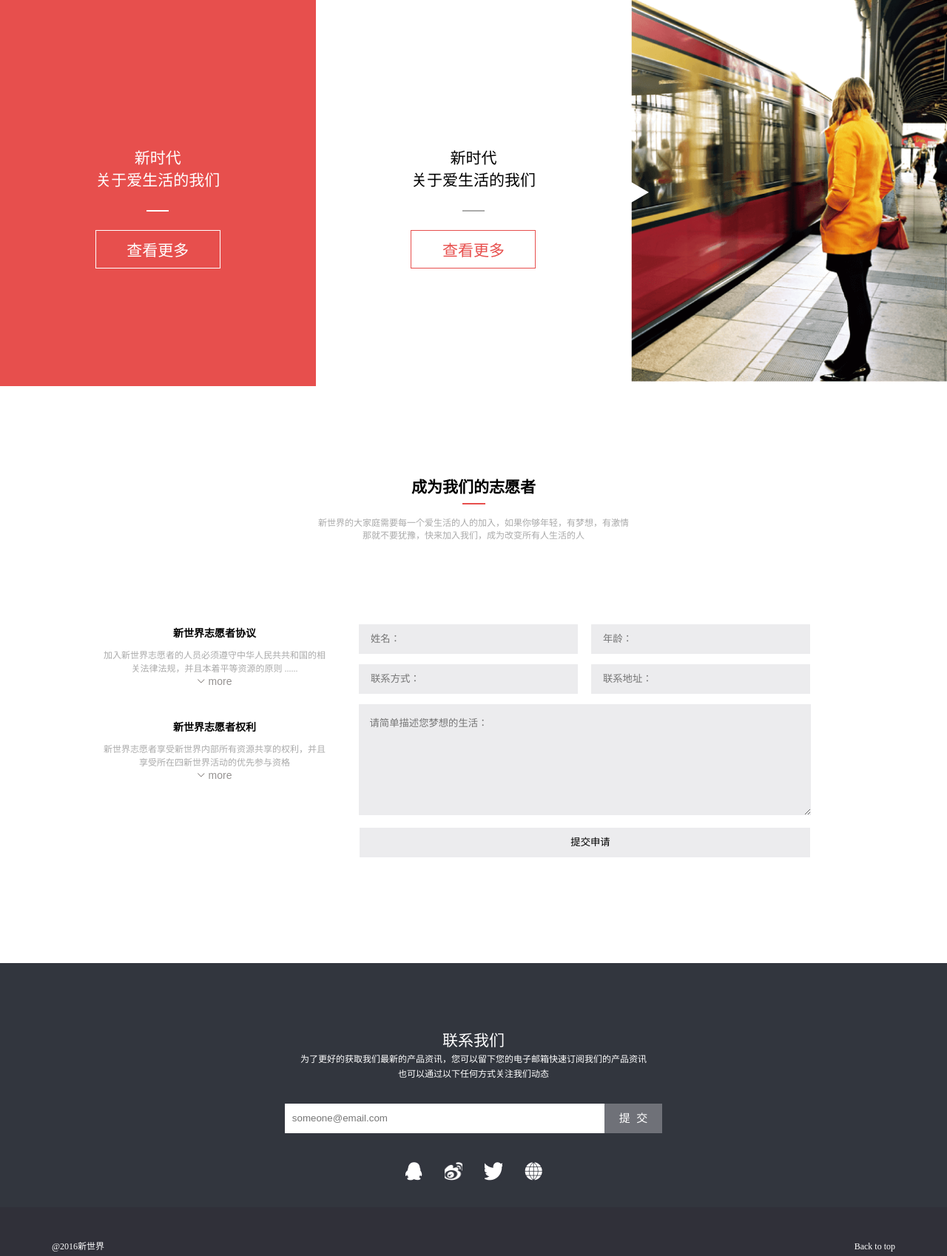
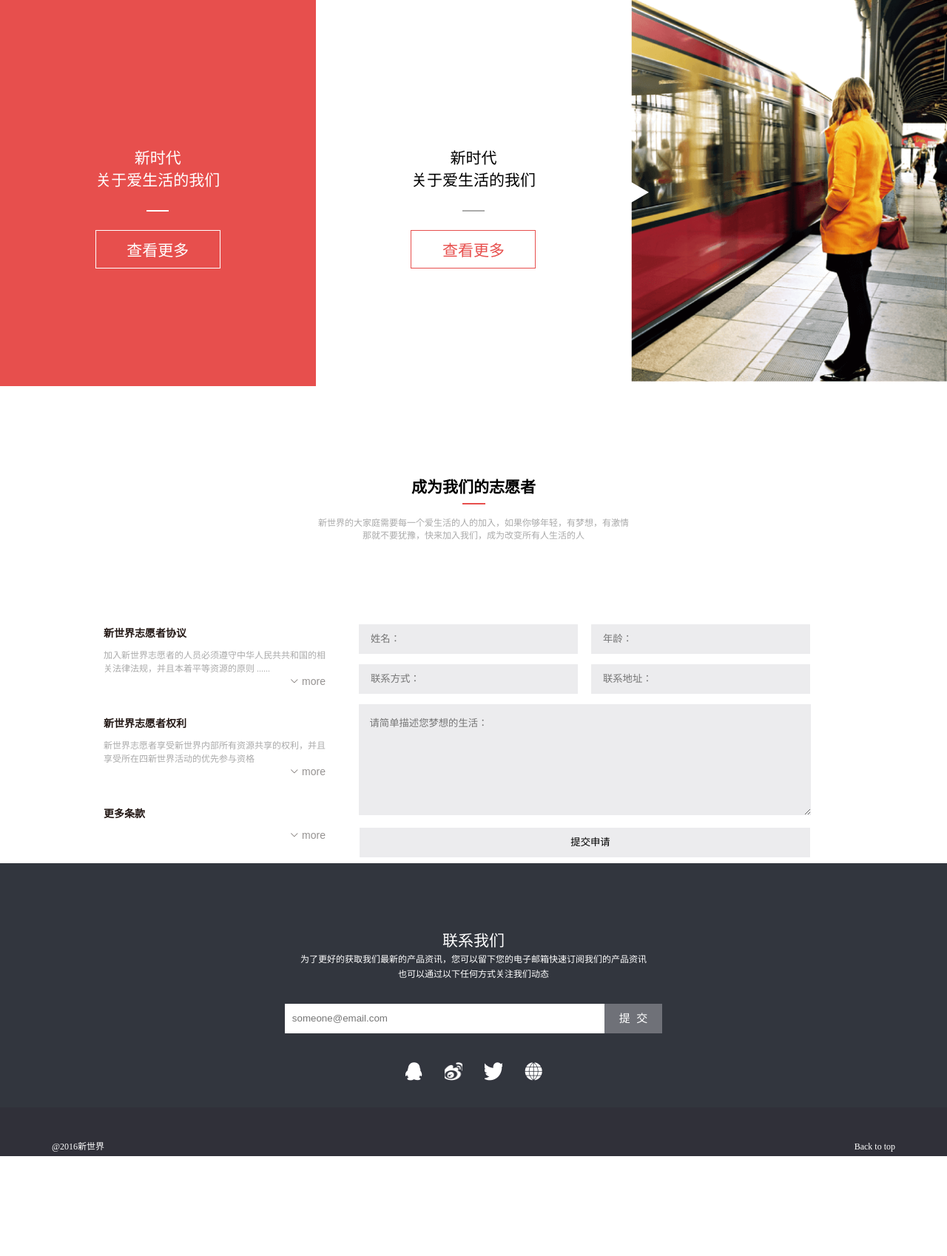
Before and after one commit to Mrdaigithub/Mrdaigithub.github.io, a PHP site: page / in a window 1280 px wide. Shown: the part 3017-4715 px from the top of the page at 74% size. After the commit the page ends 4580 px from the top, so only its background shows below. Run offline with PHP 8.4, Linux system fonts and the light colour scheme.

Commit message:
commplete task7

```diff
--- a/2016ife/htmlCss/task7/css/style.css
+++ b/2016ife/htmlCss/task7/css/style.css
@@ -327,60 +328,61 @@ main .more .bottom-section {
       border-bottom: 14px solid transparent;
       border-left: 24px solid #FFFFFF; }
 
-main .join-us .top-section {
+main .join-us > .top-section {
   padding-top: 120px; }
-  main .join-us .top-section h2 {
+  main .join-us > .top-section h2 {
     font-size: 21px;
     font-family: SimHei; }
-  main .join-us .top-section div {
+  main .join-us > .top-section div {
     width: 31px;
     height: 2px;
     background-color: #e74f4d;
     margin: 8px auto 15px auto; }
-  main .join-us .top-section p {
+  main .join-us > .top-section p {
     font-size: 12px;
     color: #aaaaaa; }
 
-main .join-us .bottom-section {
+main .join-us > .bottom-section {
   width: 1000px;
   margin: 0 auto;
   overflow: hidden;
   margin-top: 106px; }
-  main .join-us .bottom-section .pull-left {
+  main .join-us > .bottom-section .pull-left {
     width: 300px;
     overflow: hidden; }
-    main .join-us .bottom-section .pull-left h3 {
+    main .join-us > .bottom-section .pull-left > .text-left {
+      margin-bottom: 30px; }
+      main .join-us > .bottom-section .pull-left > .text-left h3 {
         font-size: 14px;
         line-height: 40px;
-      font-family: SimHei; }
-    main .join-us .bottom-section .pull-left p {
+        font-family: SimHei;
+        color: #231815; }
+      main .join-us > .bottom-section .pull-left > .text-left p {
         font-size: 12px;
         line-height: 18px;
         font-family: SimSun;
         color: #aaaaaa; }
-    main .join-us .bottom-section .pull-left a {
-      display: inline-block;
+      main .join-us > .bottom-section .pull-left > .text-left a {
         padding-left: 15px;
         color: #959291;
-      background: url("../img/task_1_7_1_04.png") no-repeat 0 center;
-      margin-bottom: 35px; }
-  main .join-us .bottom-section div:last-child {
+        background: url("../img/task_1_7_1_04.png") no-repeat 0 center; }
+  main .join-us > .bottom-section > div:last-child {
     margin-left: 300px; }
-    main .join-us .bottom-section div:last-child input, main .join-us .bottom-section div:last-child textarea {
+    main .join-us > .bottom-section > div:last-child input, main .join-us > .bottom-section > div:last-child textarea {
       background-color: #ececee; }
-    main .join-us .bottom-section div:last-child input {
+    main .join-us > .bottom-section > div:last-child input {
       width: 40%;
       padding-left: 16px;
       line-height: 40px;
       margin: 7px; }
-    main .join-us .bottom-section div:last-child textarea {
+    main .join-us > .bottom-section > div:last-child textarea {
       width: 83%;
       margin: 7px 0;
       height: 120px;
       border: none;
       outline: none;
       padding: 15px; }
-    main .join-us .bottom-section div:last-child input:last-child {
+    main .join-us > .bottom-section > div:last-child input:last-child {
       width: 87%; }
 
 footer {
--- a/2016ife/htmlCss/task7/gulpfile.js
+++ b/2016ife/htmlCss/task7/gulpfile.js
@@ -3,7 +3,7 @@ var gulp = require('gulp'),
     sass = require('gulp-sass'),
     browserSync = require('browser-sync').create();
     //babel = require('gulp-babel'),
-    reload      = browserSync.reload;
+    reload      = browserSync.reloa;
     //uglify = require('gulp-uglify'),
     //uglifycss = require('gulp-uglifycss'),
     //concat = require('gulp-concat'),
--- a/2016ife/htmlCss/task7/index.html
+++ b/2016ife/htmlCss/task7/index.html
@@ -135,19 +135,19 @@
         </div>
         <div class="bottom-section">
             <div class="pull-left">
-                <div>
+                <div class="text-left">
                     <h3>新世界志愿者协议</h3>
                     <p>加入新世界志愿者的人员必须遵守中华人民共共和国的相关法律法规，并且本着平等资源的原则 ......</p>
-                    <a href="javascript:;" class="text-right">more</a>
+                    <div class="text-right"><a href="javascript:;" class="text-right">more</a></div>
                 </div>
-                <div>
+                <div class="text-left">
                     <h3>新世界志愿者权利</h3>
                     <p>新世界志愿者享受新世界内部所有资源共享的权利，并且享受所在四新世界活动的优先参与资格</p>
-                    <a href="javascript:;">more</a>
+                    <div class="text-right"><a href="javascript:;">more</a></div>
                 </div>
-                <div>
+                <div class="text-left">
                     <h3>更多条款</h3>
-                    <a href="javascript:;">more</a>
+                    <div class="text-right"><a href="javascript:;">more</a></div>
                 </div>
             </div>
             <div>
--- a/2016ife/htmlCss/task7/style.scss
+++ b/2016ife/htmlCss/task7/style.scss
@@ -439,7 +450,7 @@ main{
         color: #aaaaaa;
       }
     }
-    .bottom-section{
+    &>.bottom-section{
       width: 1000px;
       margin: 0 auto;
       overflow: hidden;
@@ -447,10 +458,13 @@ main{
       .pull-left{
         width: 300px;
         overflow: hidden;
+        &>.text-left{
+          margin-bottom: 30px;
           h3{
             font-size: 14px;
             line-height: 40px;
             font-family: SimHei;
+            color:#231815;
           }
           p{
             font-size: 12px;
@@ -459,14 +473,13 @@ main{
             color: #aaaaaa;
           }
           a{
-          display: inline-block;
             padding-left: 15px;
             color: #959291;
             background: url("../img/task_1_7_1_04.png")no-repeat 0 center;
-          margin-bottom: 35px;
           }
         }
-      div:last-child{
+      }
+      &>div:last-child{
         margin-left: 300px;
         input,textarea{
           background-color: #ececee;
```
Also changed, not shown: other parts of 2016ife/htmlCss/task7/css/style.css (+18 -17 lines), other parts of 2016ife/htmlCss/task7/style.scss (+26 -15 lines). Lines whose indentation alone changed are shown as unchanged.
